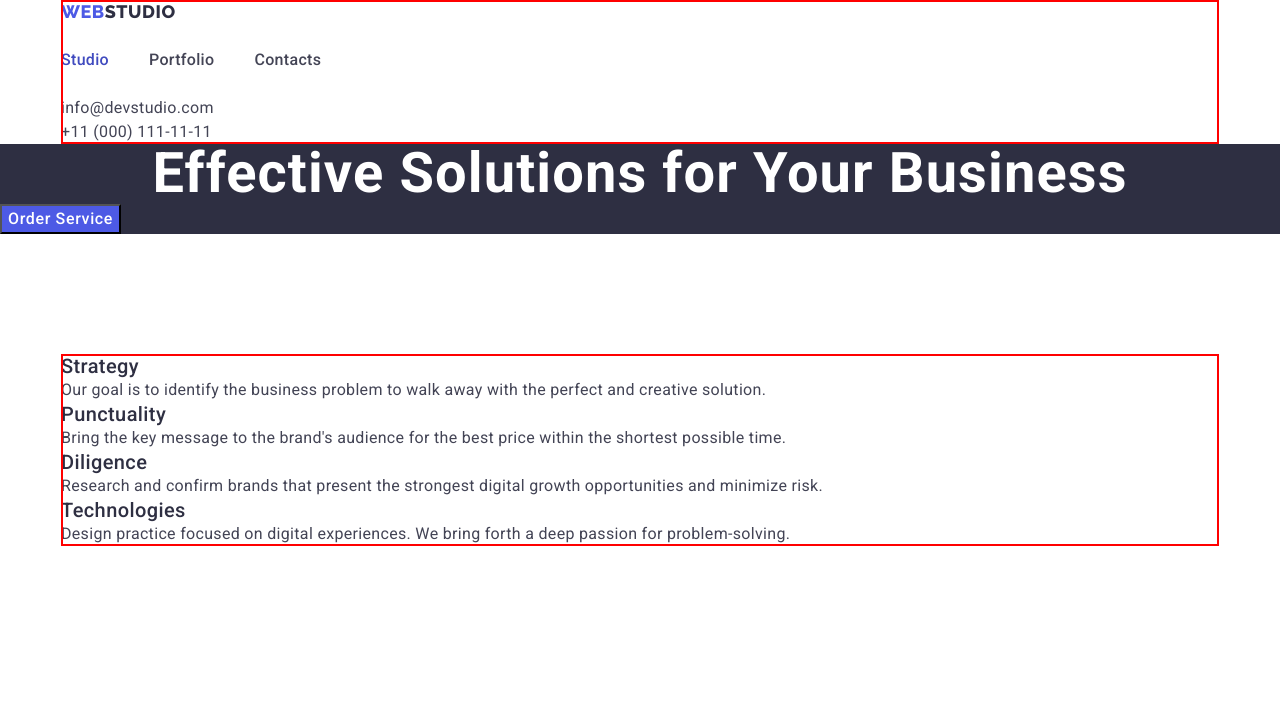
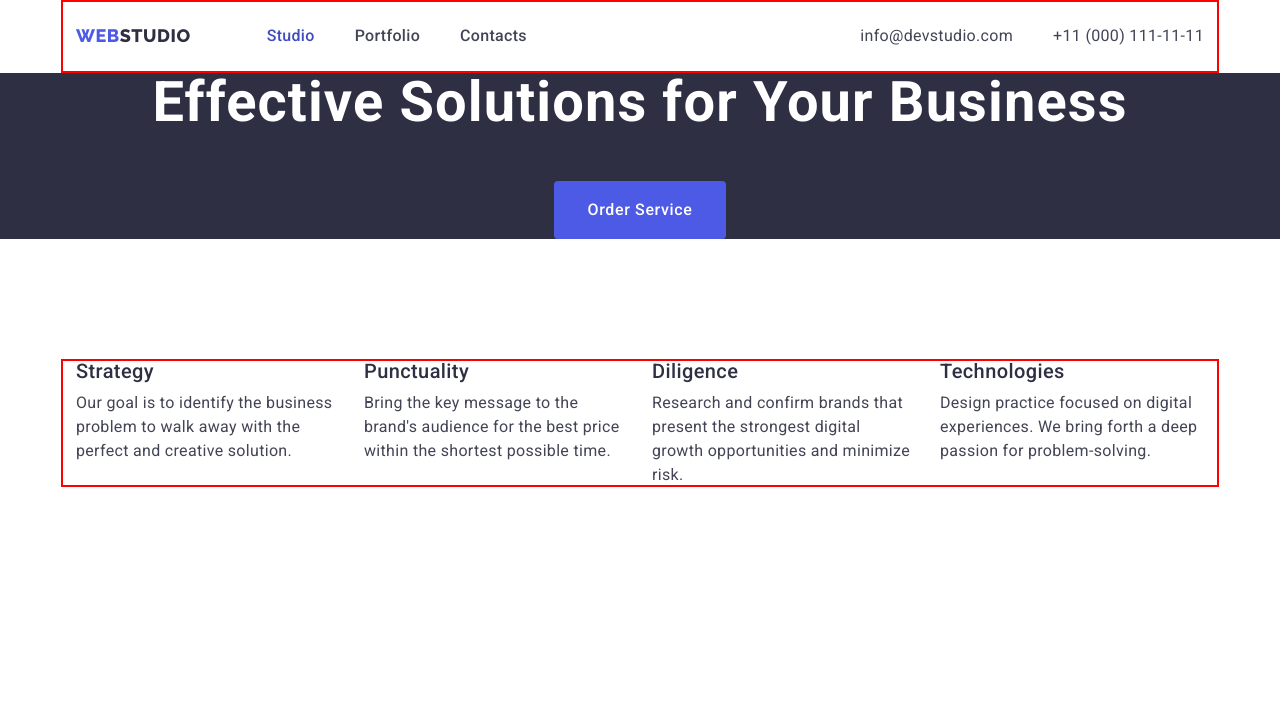
Before and after one commit to AnnaFutryk/goit-markup-hw-03, a plain HTML site: page index.html in a window 1280 px wide. Shown: the top 724 px of the page. Drawn offline with nearby package versions, Linux system fonts and the light colour scheme.

Commit message:
Update styles.css

```diff
--- a/css/styles.css
+++ b/css/styles.css
@@ -1,5 +1,5 @@
 /* reset */
-h1, h2, h3, h4, h5, h6, p {
+h1, h2, h3, h4, p {
 margin: 0;
 }
 
@@ -72,8 +72,8 @@ body {
 
 .container {
     width: 1158px;
-    padding-left: 15;
-    padding-right: 15;
+    padding-left: 15px;
+    padding-right: 15px;
     margin-left: auto;
     margin-right: auto;
 
@@ -83,6 +83,8 @@ body {
 }
 /* ============Components============= */
 .title {
+    margin-bottom: 72px;
+
     font-weight: 700;
     font-size: 36px;
     line-height: 1.11;
@@ -93,6 +95,8 @@ body {
 }
 
 .subtitle {
+    margin-bottom: 8px;
+
     font-weight: 500;
     font-size: 20px;
     line-height: 1.2;
@@ -109,7 +113,19 @@ body {
 /* ============/Components============= */
 
 /* ============Header============= */
+.header-container {
+    display: flex;
+    border-bottom: 1px solid var(--descr-ligh-txt-color);
+}
+
+.page-nav {
+    display: flex;
+    align-items: center;
+}
+
 .logo {
+    margin-right: 76px;
+
     font-family: 'Raleway', sans-serif;
     font-weight: 800;
     font-size: 18px;
@@ -124,11 +140,12 @@ body {
 
 .menu {
     display: flex;
+    gap: 40px;
 }
 
-.menu-item + .menu-item {
+/* .menu-item + .menu-item {
     margin-left: 40px;
-}
+} */
 
 .menu-link {
     display: block;
@@ -149,7 +166,24 @@ body {
     color: var(--accent-ocean-txt-color);
 }
 
+.contacts {
+    margin-left: auto;
+}
+
+.menu-contacts {
+    display: flex;
+    gap: 40px;
+}
+
+/* .menu-contact-item + .menu-contact-item {
+    margin-left: 40px;
+} */
+
 .contact-link{
+    display: block;
+    padding-top: 24px;
+    padding-bottom: 24px;
+
     font-style: normal;
     font-weight: 400;
     font-size: 16px;
@@ -165,18 +199,26 @@ body {
 /* ============Hero============= */
 .hero {
     background-color: var(--dark-bcg-color);
+    text-align: center;
 }
 
 .main-title {
+    margin-bottom: 48px;
+
     font-weight: 700;
     font-size: 56px;
     line-height: 1.07;
     letter-spacing: 0.02em;
-    text-align: center;
     color: var(--white-txt-color);
 }
 
 .main-btn {
+    display: inline-block;
+    border: 1px solid transparent;
+    border-radius: 4px;
+    padding: 16px 32px;
+    min-width: 169px;
+
     font-weight: 500;
     font-size: 16px;
     line-height: 1.5;
@@ -190,6 +232,17 @@ body {
 }
 /* ============/Hero============= */
 
+/* =========Features section=========== */
+.features-list {
+    display: flex;
+    gap: 24px;
+}
+
+.feature-item {
+    flex-basis: calc((100% - 3 * 24px)/4);
+}
+
+/* =========/Features section=========== */
 /* ============Our team section============ */
 .team-section {
     background-color: var(--light-bcg-color);
@@ -230,5 +283,9 @@ body {
     color: var(--white-txt-color);
 }
 
-
+.portfolio-list {
+    display: flex;
+    flex-wrap: wrap;
+    gap: 24px;
+}
 /* ==========/Portfolio============= */
```
